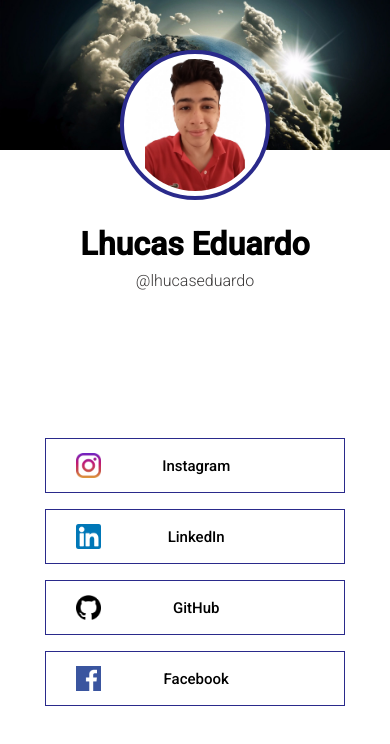
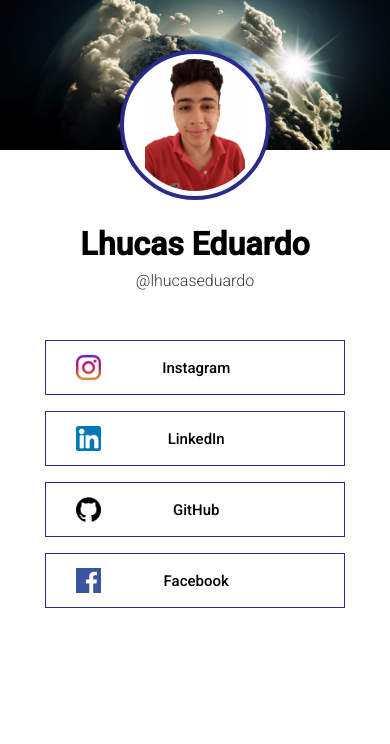
Before and after one commit to lhucaseduardo/rocketlinks, a plain HTML site: page index.html in a window 390 px wide. Drawn offline with Linux system fonts and the light colour scheme.

Commit message:
ajuste responsividade

```diff
--- a/style.css
+++ b/style.css
@@ -22,14 +22,6 @@ body {
     overflow: hidden;
     height: 100vh;
     width: 100vw;
-}
-
-header {
-    height: 46vh;
-}
-
-main {
-    height: 51vh;
 }
 
 .perfil {
```
